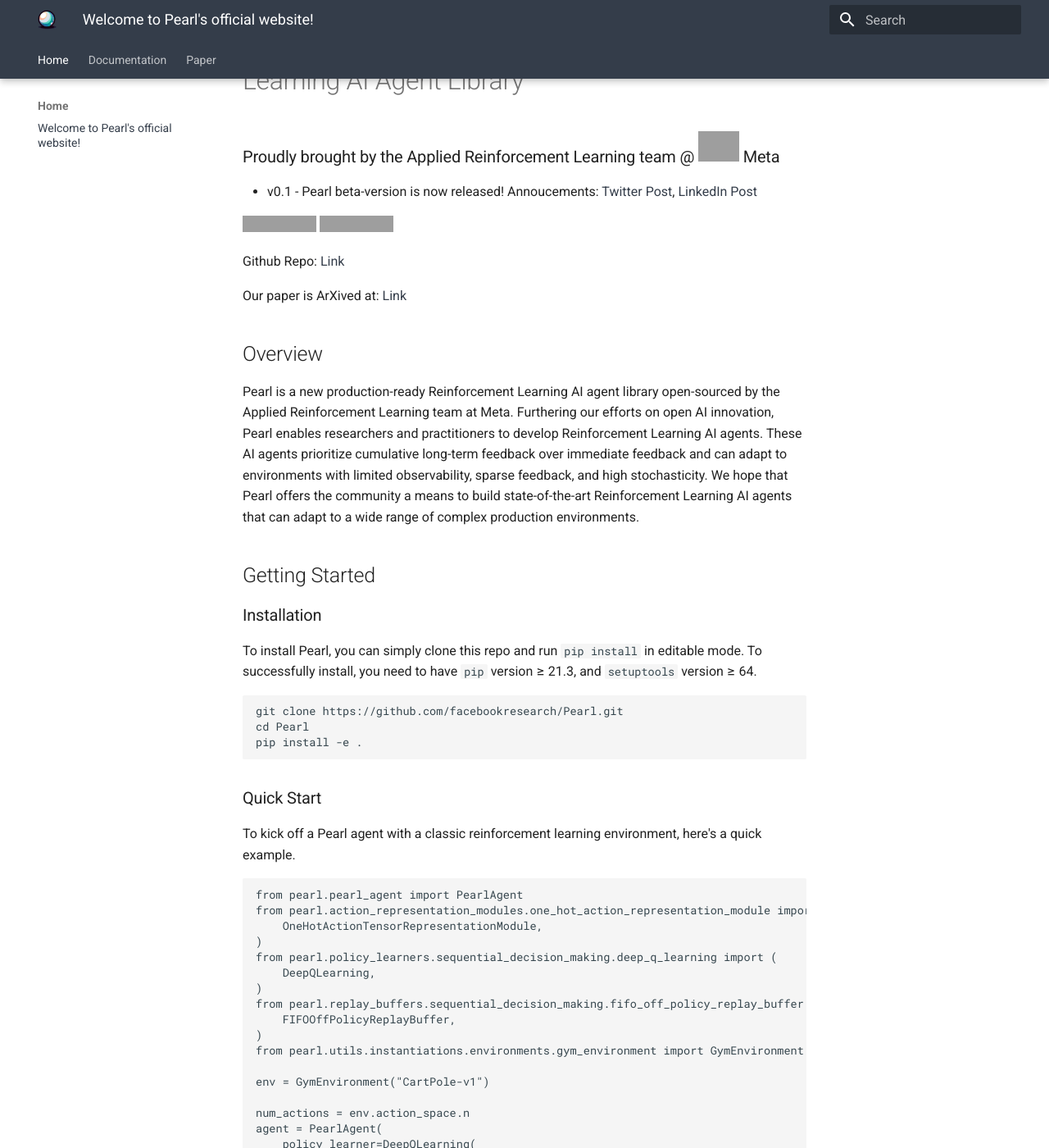
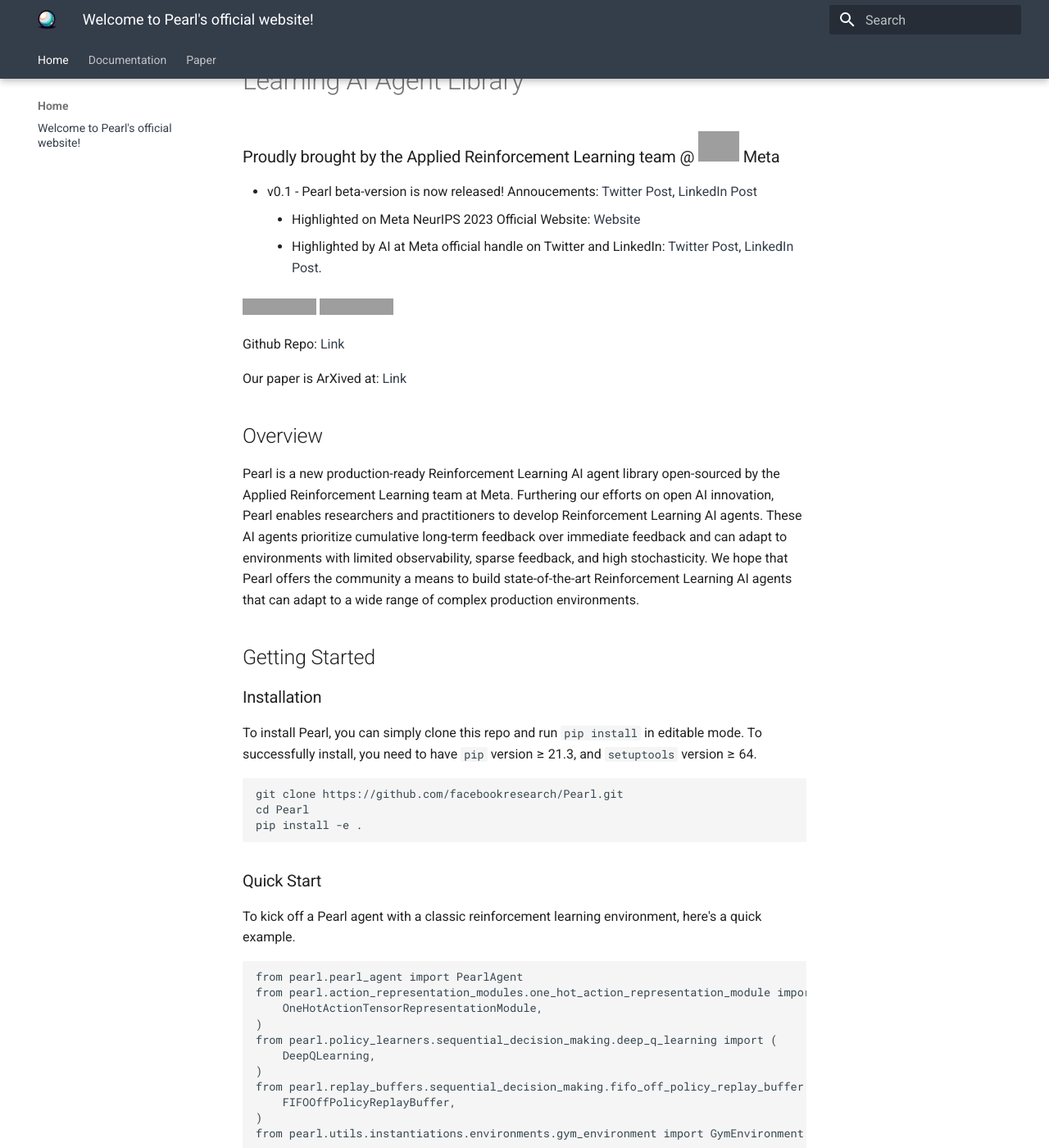
Before and after one commit to PearlAgent/PearlAgent.github.io, an MkDocs documentation site: the page built from docs/index.md, in a window 1280 px wide and 1400 px high, scrolled down 431 px. Shown: the whole window at 82% size. Built offline with MkDocs 1.6.1 and Material for MkDocs 9.7.7, drawn with Linux system fonts in a browser that asks for light colours; grey boxes are pictures that could not be loaded.

Commit message:
add our highlights

```diff
--- a/docs/index.md
+++ b/docs/index.md
@@ -4,6 +4,8 @@
 ### Proudly brought by the Applied Reinforcement Learning team @ <img src="https://1000logos.net/wp-content/uploads/2021/10/logo-Meta.png" width="50" height="30"> Meta
 
 - v0.1 - Pearl beta-version is now released! Annoucements: [Twitter Post](https://x.com/ZheqingZhu/status/1732880717263352149?s=20), [LinkedIn Post](https://www.linkedin.com/posts/zheqingzhubill_github-facebookresearchpearl-a-production-ready-activity-7138647748102258688-rz-g?utm_source=share&utm_medium=member_desktop)
+    - Highlighted on Meta NeurIPS 2023 Official Website: [Website](https://ai.meta.com/events/neurips-2023/)
+    - Highlighted by AI at Meta official handle on Twitter and LinkedIn: [Twitter Post](https://x.com/AIatMeta/status/1734633932975407202?s=20), [LinkedIn Post](https://www.linkedin.com/posts/aiatmeta_neurips2023-activity-7140398603868549120-5T7E?utm_source=share&utm_medium=member_desktop).
 
 [![License: MIT](https://img.shields.io/badge/License-MIT-yellow.svg)](https://opensource.org/licenses/MIT)
 [![Support Ukraine](https://img.shields.io/badge/Support-Ukraine-FFD500?style=flat&labelColor=005BBB)](https://opensource.fb.com/support-ukraine)
--- a/docs/stylesheets/extra.css
+++ b/docs/stylesheets/extra.css
@@ -2,4 +2,5 @@
     --md-primary-fg-color:        #343D4A;
     --md-primary-fg-color--light: #393e46;
     --md-primary-fg-color--dark:  #2b3749;
+    --md-text-link-color: #1856b3;
 }
```
